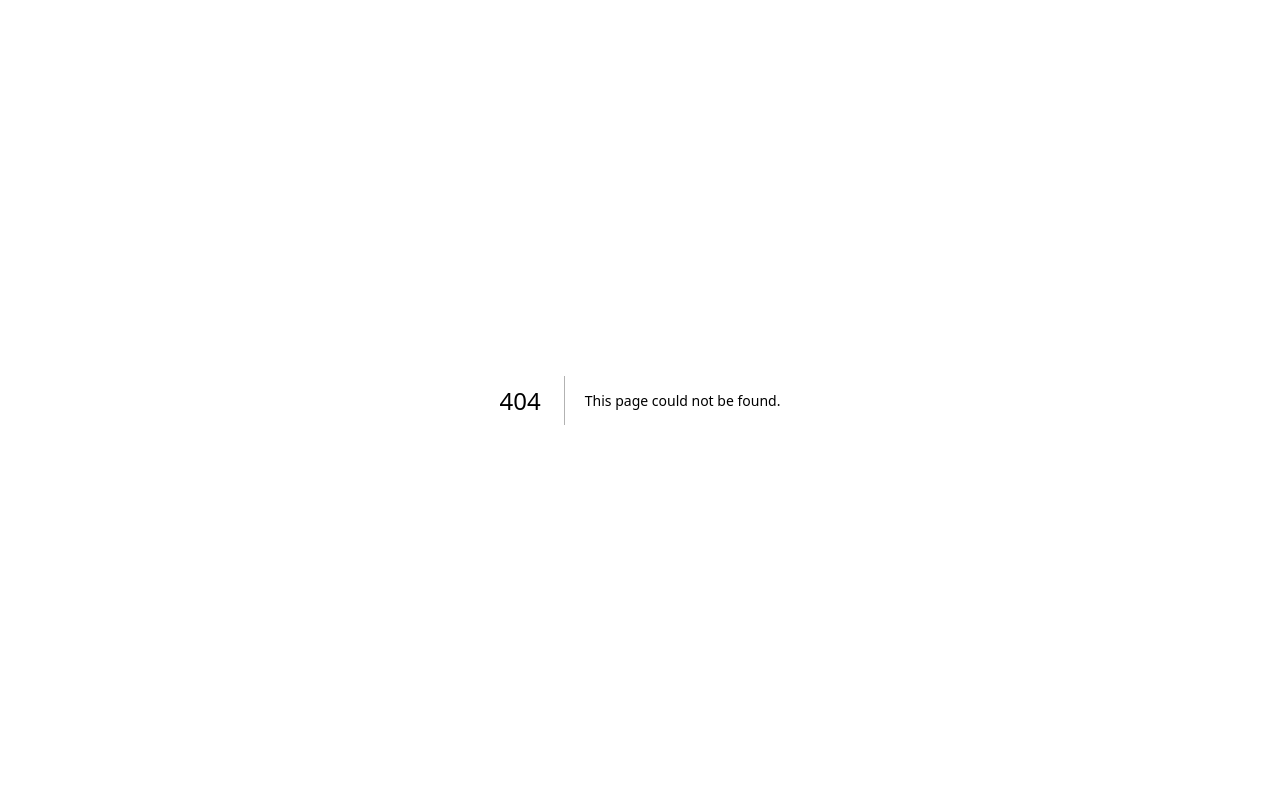
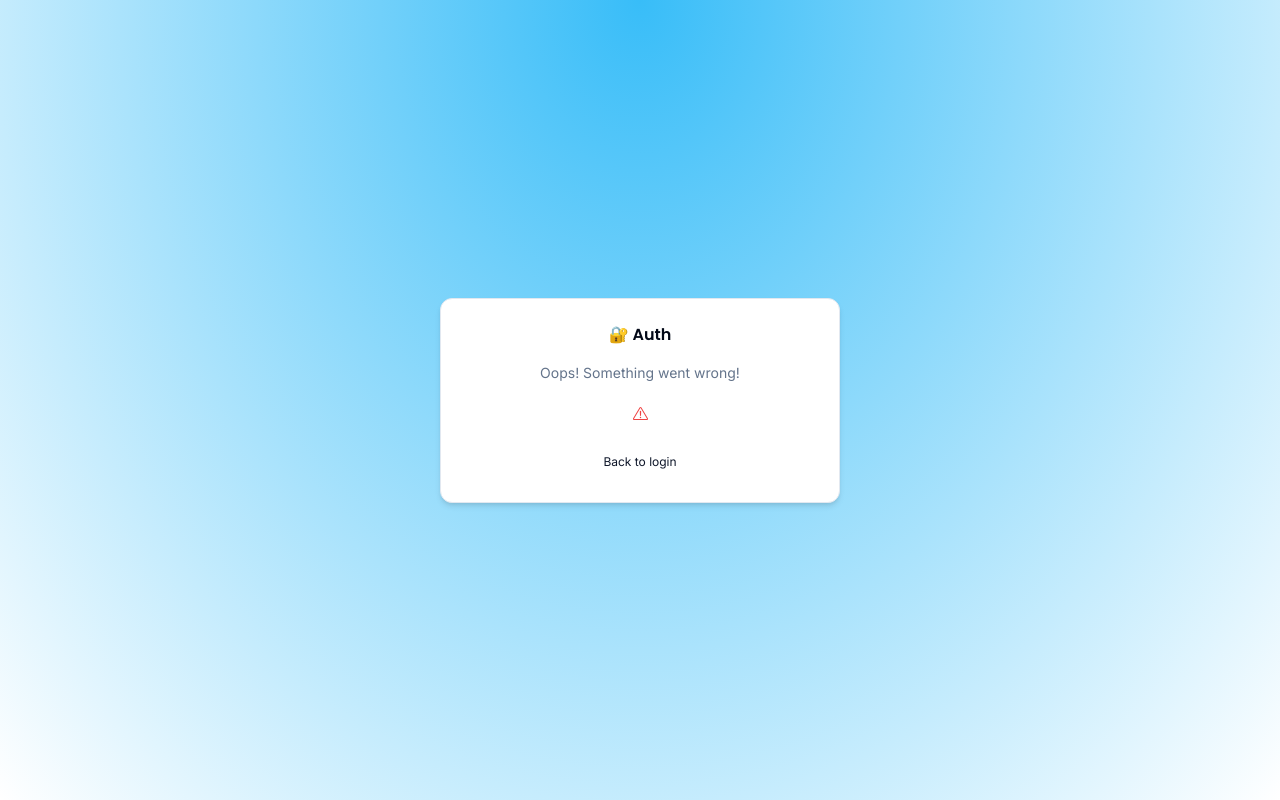
Before and after one commit to prathibha97/Auth-v5-Demo, a Next.js app: page /auth/error in a window 1280 px wide. Before the commit this address had no page. Built offline with nearby package versions, Linux system fonts and the light colour scheme.

Commit message:
add error page

```diff
--- /dev/null
+++ b/app/auth/error/page.tsx
@@ -0,0 +1,7 @@
+import ErrorCard from "@/components/auth/error-card";
+
+const AuthErrorPage = () => {
+  return ( <ErrorCard/> );
+}
+
+export default AuthErrorPage;
--- /dev/null
+++ b/components/auth/error-card.tsx
@@ -0,0 +1,21 @@
+import { ExclamationTriangleIcon } from '@radix-ui/react-icons';
+import { FC } from 'react';
+import { CardWrapper } from '@/components/auth/card-wrapper';
+
+interface ErrorCardProps {}
+
+const ErrorCard: FC<ErrorCardProps> = ({}) => {
+  return (
+    <CardWrapper
+      headerLabel='Oops! Something went wrong!'
+      backButtonHref='/auth/login'
+      backButtonLabel='Back to login'
+    >
+      <div className='wfull flex justify-center items-center'>
+        <ExclamationTriangleIcon className='text-destructive' />
+      </div>
+    </CardWrapper>
+  );
+};
+
+export default ErrorCard;
--- a/components/auth/login-form.tsx
+++ b/components/auth/login-form.tsx
@@ -19,8 +19,11 @@
 import { LoginSchema } from '@/schemas';
 import { zodResolver } from '@hookform/resolvers/zod';
 import { useState, useTransition } from 'react';
+import { useSearchParams } from 'next/navigation';
 
 export const LoginForm = () => {
+  const searchParams = useSearchParams()
+  const urlError = searchParams.get('error') === 'OAuthAccountNotLinked' ? 'Email already in use with another provider' : '';
   const [isPending, startTransition] = useTransition();
 
   const [error, setError] = useState<string | undefined>('');
@@ -37,8 +40,8 @@
   const onSubmit = (values: z.infer<typeof LoginSchema>) => {
     startTransition(() => {
       login(values).then((data) => {
-        setError(data.error);
-        setSuccess(data.success);
+        setError(data?.error);
+        // setSuccess(data?.success);
       });
     });
   };
@@ -90,7 +93,7 @@
               )}
             />
           </div>
-          <FormError message={error} />
+          <FormError message={error || urlError} />
           <FormSuccess message={success} />
           <Button type='submit' className='w-full' disabled={isPending}>
             Login
--- a/routes.ts
+++ b/routes.ts
@@ -10,7 +10,7 @@
  * These routes will redirect logged in users to /settings
  * @type {string[]}
  */
-export const authRoutes = ['/auth/login', '/auth/register'];
+export const authRoutes = ['/auth/login', '/auth/register', '/auth/error'];
 
 /**
  * The prefix for API authentication routes
```
Also changed, not shown: auth.ts (+16 -0 lines).
